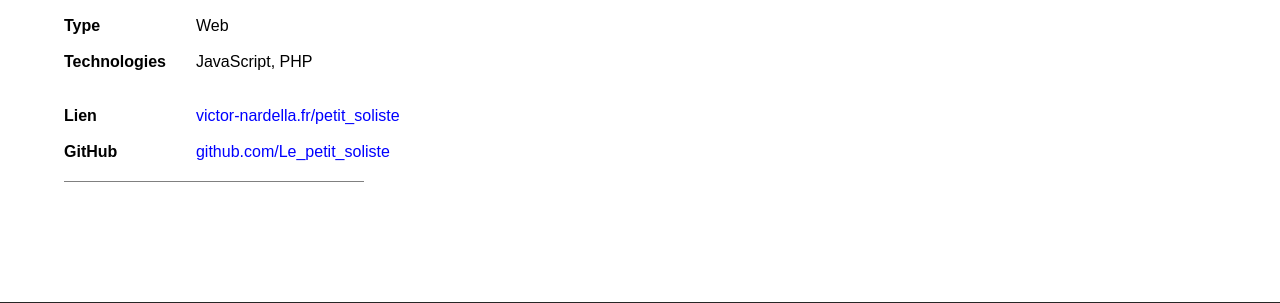
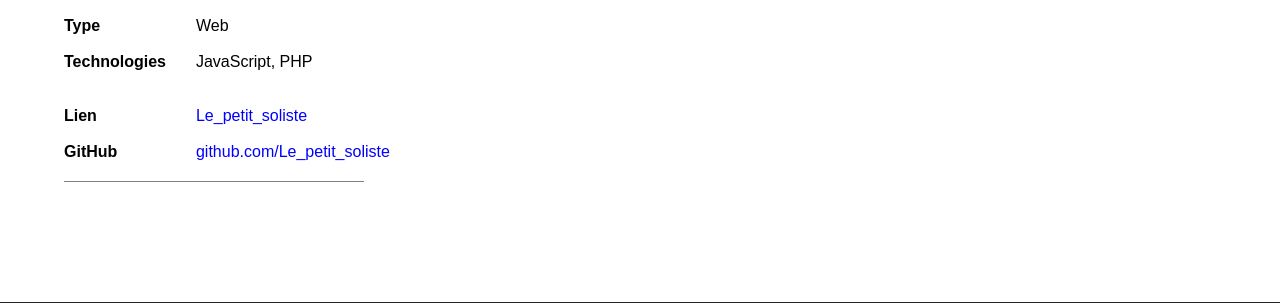
Before and after one commit to Nardel34/Portfolio, a PHP site: page /projet_reservation.php in a window 1280 px wide. Shown: the part 1701-2004 px from the top of the page. Run offline with PHP 8.4, Linux system fonts and the light colour scheme.

Commit message:
ajoute de sous domaine pour le petit soliste

```diff
--- a/projet_reservation.php
+++ b/projet_reservation.php
@@ -43,7 +43,7 @@
                     Projet personnel<br><br>
                     Web<br><br>
                     JavaScript, PHP<br><br><br>
-                    <a href="projects/Le_petit_soliste" target="_blank" rel="noopener">victor-nardella.fr/petit_soliste</a><br><br>
+                    <a href="https://lepetitsoliste.victor-nardella.fr" target="_blank" rel="noopener">Le_petit_soliste</a><br><br>
                     <a href="https://github.com/Nardel34/Le_petit_soliste_Reservation" target="_blank" rel="noopener">github.com/Le_petit_soliste</a>
                 </p>
             </div>
```
